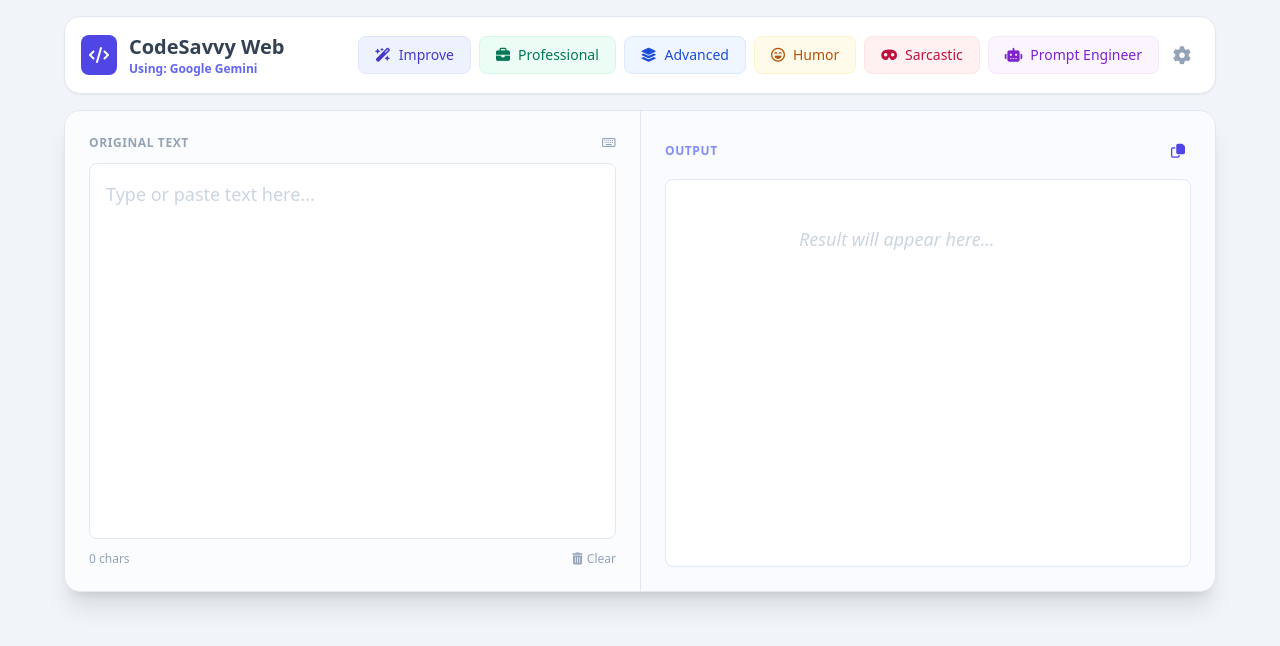
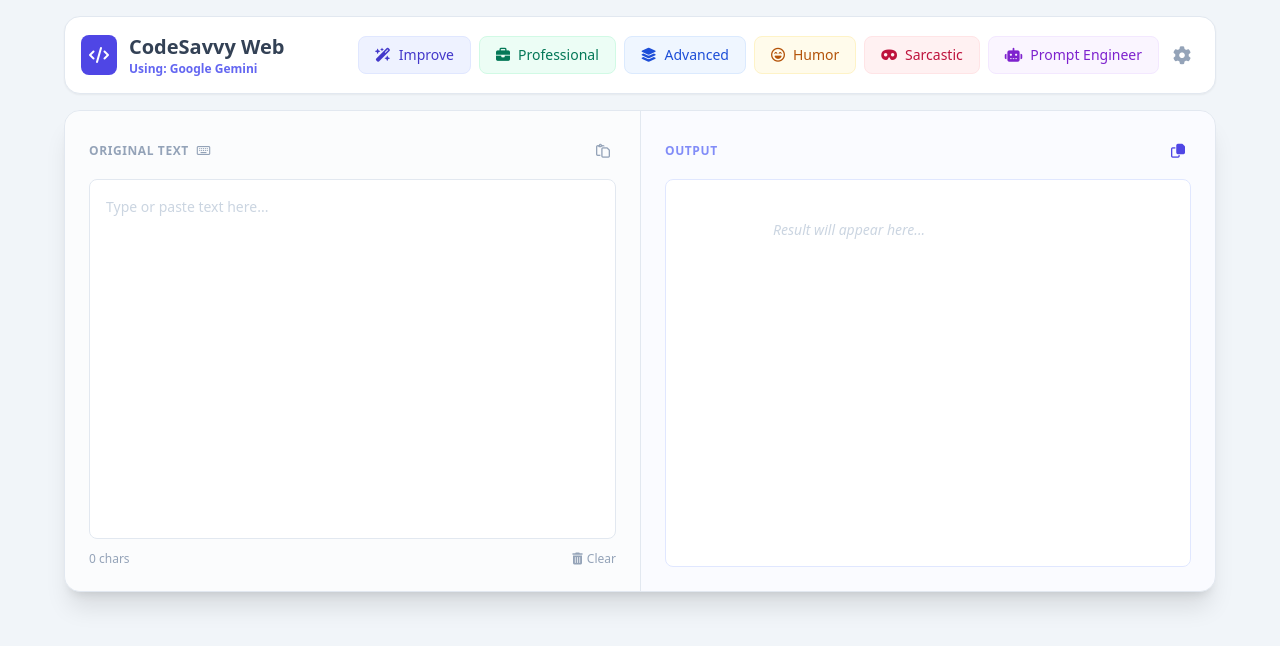
Before and after one commit to mahdialaaaldin/codesavvy-ai-web, a plain HTML site: page index.html in a window 1280 px wide. Drawn offline with nearby package versions, Linux system fonts and the light colour scheme.

Commit message:
Add clipboard paste functionality

```diff
--- a/index.html
+++ b/index.html
@@ -87,13 +87,19 @@
 
                 <!-- Input Section -->
                 <div class="flex flex-col p-6 bg-slate-50/50">
-                    <label for="userInput" class="text-xs font-bold uppercase text-slate-400 mb-3 tracking-wider flex justify-between items-center">
-                        <span>Original Text</span>
-                        <i class="fa-regular fa-keyboard"></i>
-                    </label>
+                    <div class="flex justify-between items-center mb-3">
+                        <label for="userInput" class="text-xs font-bold uppercase text-slate-400 tracking-wider flex items-center gap-2">
+                            <span>Original Text</span>
+                            <i class="fa-regular fa-keyboard"></i>
+                        </label>
+                        <button onclick="pasteFromClipboard()" class="text-slate-400 hover:text-indigo-600 hover:bg-slate-200 p-1.5 rounded transition text-sm" title="Paste from Clipboard">
+                            <i class="fa-regular fa-paste"></i>
+                        </button>
+                    </div>
+
                     <textarea id="userInput"
                               placeholder="Type or paste text here..."
-                              class="flex-grow w-full bg-white border border-slate-200 rounded-lg p-4 text-lg leading-relaxed focus:outline-none focus:ring-2 focus:ring-indigo-500 focus:border-transparent transition resize-none text-slate-700 placeholder-slate-300"
+                              class="flex-grow w-full bg-white border border-slate-200 rounded-lg p-4 text-sm leading-relaxed focus:outline-none focus:ring-2 focus:ring-indigo-500 focus:border-transparent transition resize-none text-slate-700 placeholder-slate-300"
                               spellcheck="false"></textarea>
                     <div class="flex justify-between items-center mt-3 text-xs text-slate-400">
                         <span id="charCount">0 chars</span>
@@ -119,7 +125,7 @@
 
                     <!-- The Output Div -->
                     <div id="mirrorOutput"
-                         class="flex-grow w-full bg-white border border-indigo-100 rounded-lg p-4 text-lg leading-relaxed overflow-y-auto whitespace-pre-wrap break-words text-indigo-900 font-medium relative">
+                         class="flex-grow w-full bg-white border border-indigo-100 rounded-lg p-4 text-sm leading-relaxed overflow-y-auto whitespace-pre-wrap break-words text-indigo-900 font-medium relative">
                          <span class="text-slate-300 italic">Result will appear here...</span>
                     </div>
 
@@ -301,7 +307,7 @@
             return data.candidates[0].content.parts[0].text;
         }
 
-        // --- Prompt Logic (Matched to Extension README descriptions) ---
+        // --- Prompt Logic ---
 		function getPrompt(mode, text) {
 			switch (mode) {
 				case 'improve':
@@ -390,6 +396,20 @@
             input.focus();
         }
 
+        async function pasteFromClipboard() {
+            try {
+                const text = await navigator.clipboard.readText();
+                input.value = text;
+                // Trigger input event to update char count
+                input.dispatchEvent(new Event('input'));
+                input.focus();
+                showToast("Pasted from clipboard!");
+            } catch (err) {
+                console.error('Failed to read clipboard contents: ', err);
+                showToast("Failed to paste. Check permissions.", true);
+            }
+        }
+
         function copyToClipboard() {
             const textToCopy = output.innerText;
             if (!textToCopy || textToCopy === "Result will appear here...") return;
```
